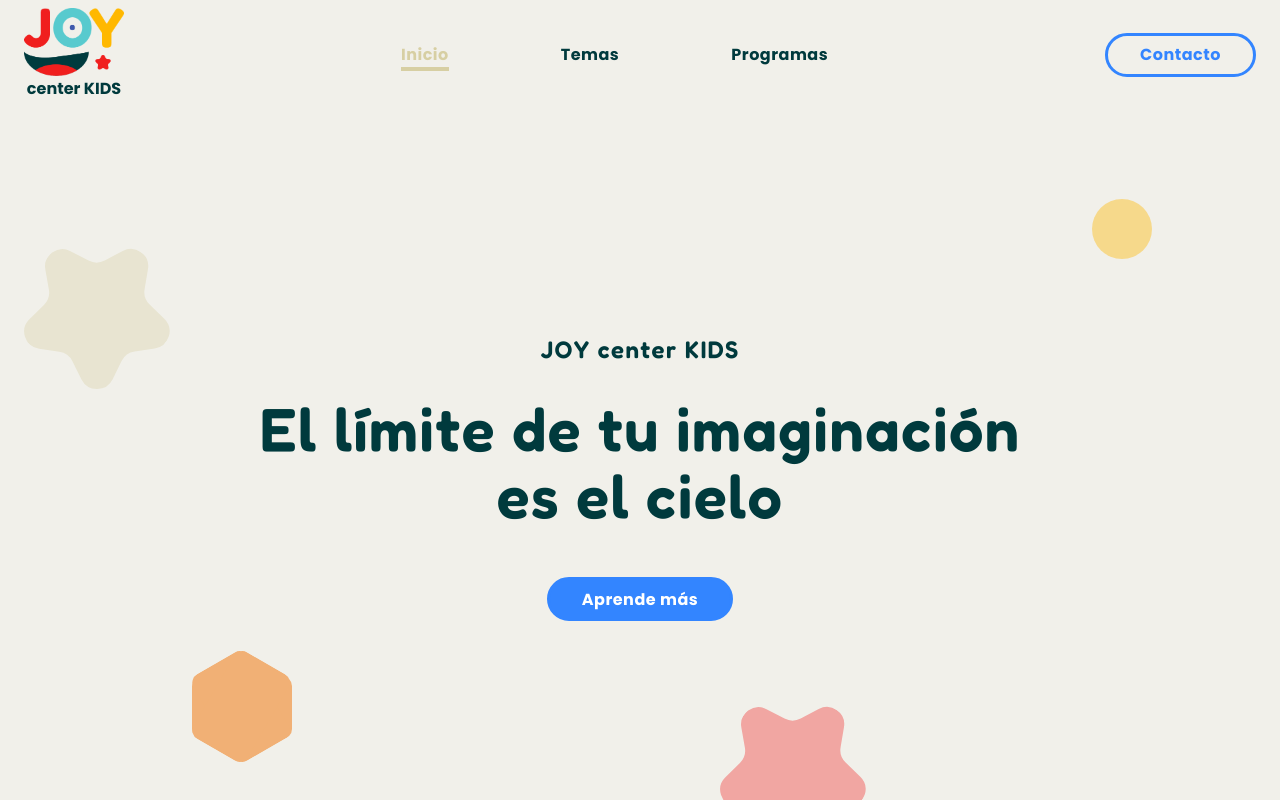
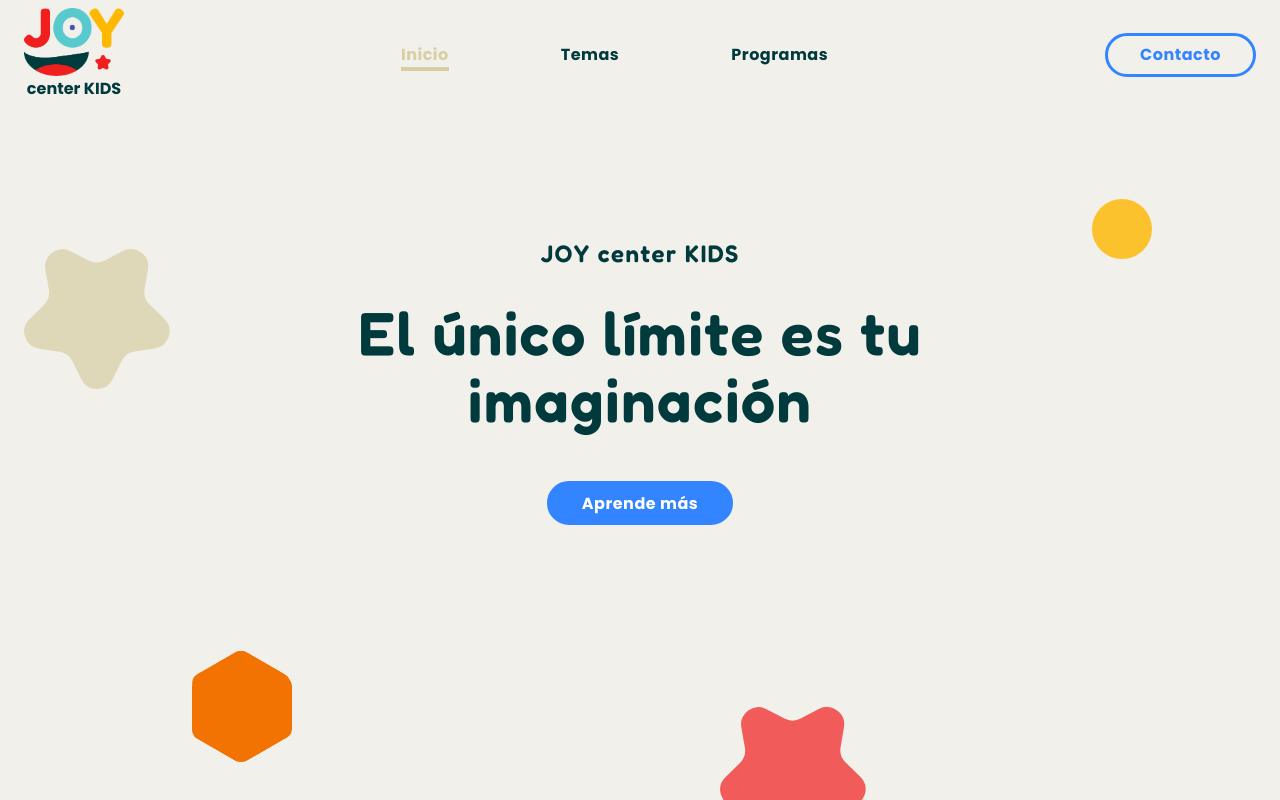
Before and after one commit to arselarah/joy_center_kids_app, a React (Vite) app in the folder joy_center_kids/: page / in a window 1280 px wide. Shown: the top 800 px of the page. Built offline with nearby package versions, Linux system fonts and the light colour scheme.

Commit message:
cambios en la reunión

```diff
--- a/joy_center_kids/src/index.css
+++ b/joy_center_kids/src/index.css
@@ -988,9 +988,11 @@ footer {
 }
 
 .hexagon.object {
-  opacity: 0.5;
+  opacity: 1;
 }
-
+.object {
+  opacity: 1;
+}
 /* Creating pseudo-class */
 .hexagon:before, .hexagon:after {
   content: "";
@@ -1045,7 +1047,7 @@ that they form a hexagon */
 .star,
 .circle {
   position: absolute;
-  opacity: 0.5;
+  opacity: 1;
 }
 
 .object > svg {
@@ -1227,7 +1229,7 @@ that they form a hexagon */
     min-height: 900px;
   }
   .hero__text-container {
-    padding: 6rem 0;
+    padding: 0rem 0;
   }
   .hero__text-container h2 {
     font-size: 3.8rem;
--- a/joy_center_kids/src/pages/IndexPage.jsx
+++ b/joy_center_kids/src/pages/IndexPage.jsx
@@ -42,7 +42,7 @@ export const IndexPage = () => {
             <div className="centered">
                 <div className="hero__text-container">
                   <h1>JOY center KIDS</h1>
-                  <h2>El límite de tu imaginación es el cielo</h2>
+                  <h2>El único límite es tu imaginación</h2>
                   <a className='hero__learn-more call-to-action solid blue'>Aprende más</a>
                 </div>
             </div>
```
